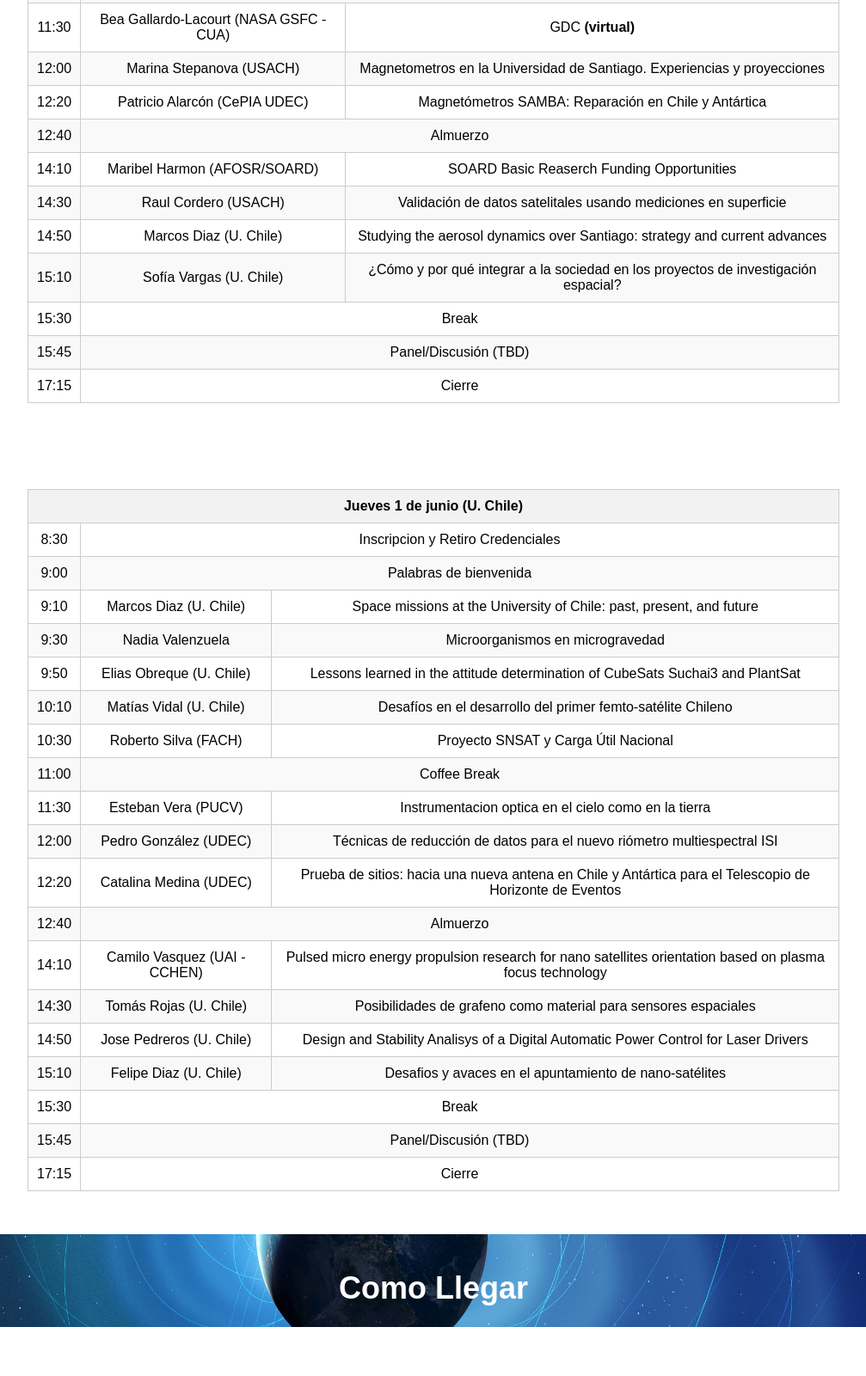
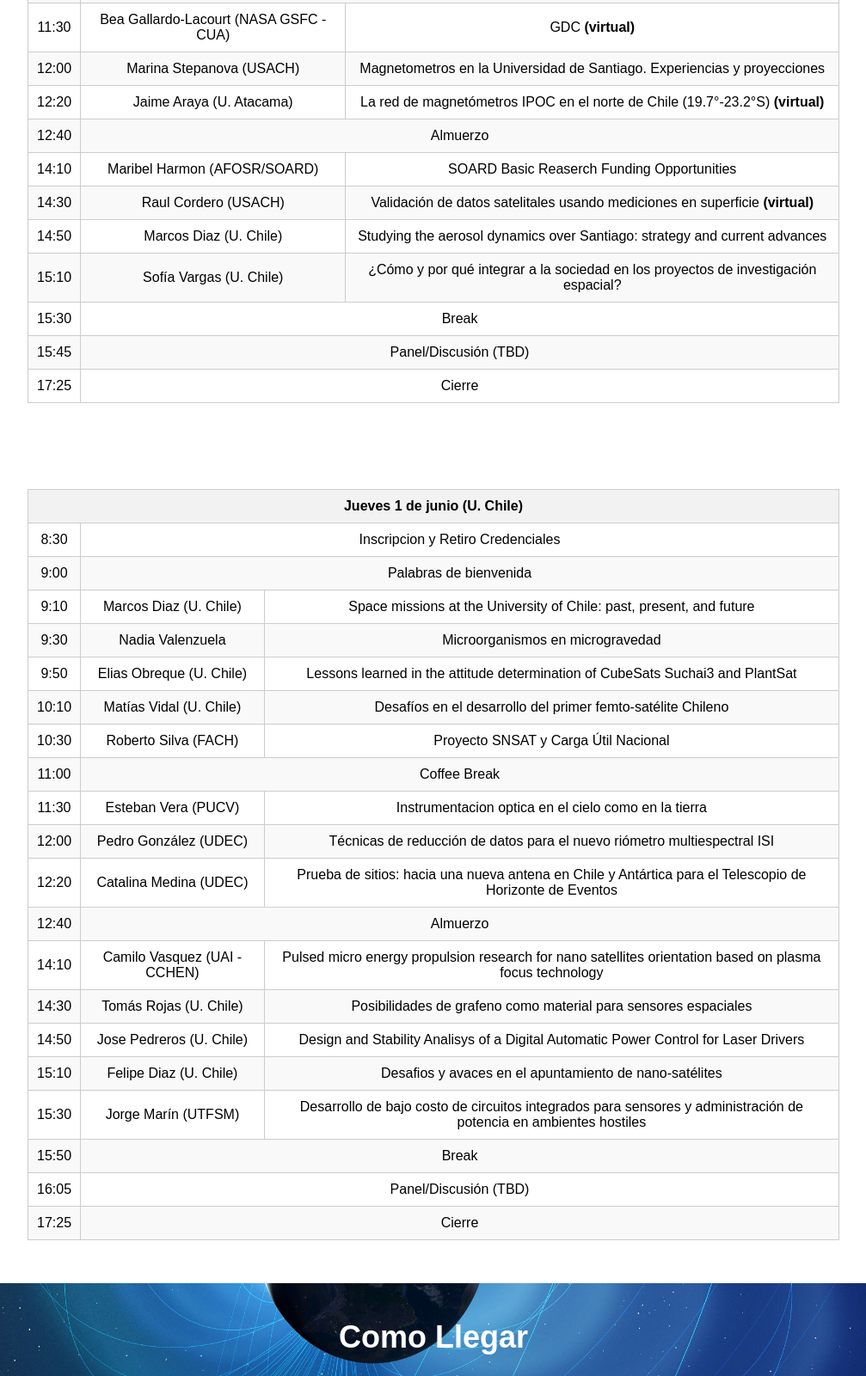
Before and after one commit to instrumentation-chile/instrumentation-chile.github.io, a plain HTML site: page index.html in a window 1280 px wide. Shown: the part 3017-4618 px from the top of the page at 86% size, without its empty margins (136-1143 px from the left). Drawn offline with nearby package versions, Linux system fonts and the light colour scheme.

Commit message:
Add files via upload

```diff
--- a/index.html
+++ b/index.html
@@ -258,9 +258,9 @@
 	<section>
 		<p>
 			<ul>
-				<li><strong>18 de abril:</strong> inscripciones abiertas. Se inicia el periodo para envío de contribuciones</li>
-				<li><strong>22 de mayo:</strong> cierre del periodo de envio de contribuciones <strong>(cerrado)</strong></li>
-				<li><strong>27 de mayo:</strong> cierre del periodo de inscripciones</li>
+				<li><strong>18 de abril:</strong> <s>Se inicia el periodo para envío de contribuciones</s></li>
+				<li><strong>22 de mayo:</strong> <s>cierre del periodo de envio de contribuciones</s></li>
+				<li><strong>27 de mayo:</strong> <s>cierre del periodo de inscripciones</s></li>
 				<li><strong>31 de mayo:</strong> día 1, Universidad de Santiago de Chile</li>
 				<li><strong>1 de junio:</strong> día 2, Universidad de Chile</li>
 				<li><strong>2 de junio:</strong> kick-off anillo SEETRUE. PUCV</li>
@@ -284,8 +284,8 @@
 				  <td>Manuel Bravo (UNACH)</td>
 				  <td>Posibilidad de Servicio de Meteorología Espacial Chileno</td></tr>
 			  <tr><td>9:30</td>
-				  <td>Jaime Araya (U. Atacama)</td>
-				  <td>La red de magnetómetros IPOC en el norte de Chile (19.7°-23.2°S) <strong>(virtual)</strong></td></tr>
+			  	  <td>Patricio Alarcón (CePIA UDEC)</td>
+			  	  <td>Magnetómetros SAMBA: Reparación en Chile y Antártica</td></tr>
 			  <tr><td>9:50</td>
 			  	  <td>Diego Riquelme (FACH)</td>
 				  <td>Estudio del campo magnético de la Tierra usando el magnetómetro de FASat Charlie.</td></tr>
@@ -304,8 +304,8 @@
 			  	  <td>Marina Stepanova (USACH)</td>
 				  <td>Magnetometros en la Universidad de Santiago. Experiencias y proyecciones</td></tr>
 			  <tr><td>12:20</td>
-			  	  <td>Patricio Alarcón (CePIA UDEC)</td>
-			  	  <td>Magnetómetros SAMBA: Reparación en Chile y Antártica</td></tr>
+				  <td>Jaime Araya (U. Atacama)</td>
+				  <td>La red de magnetómetros IPOC en el norte de Chile (19.7°-23.2°S) <strong>(virtual)</strong></td></tr>
 			  <tr><td>12:40</td>
 				  <td colspan="2">Almuerzo</td></tr>
 			  <tr><td>14:10</td>
@@ -313,7 +313,7 @@
 			  	  <td>SOARD Basic Reaserch Funding Opportunities</td></tr>
 			  <tr><td>14:30</td>
 				  <td>Raul Cordero (USACH)</td>
-				  <td>Validación de datos satelitales usando mediciones en superficie</td></tr>
+				  <td>Validación de datos satelitales usando mediciones en superficie <strong>(virtual)</strong></td></tr>
 			  <tr><td>14:50</td>
 			  	  <td>Marcos Diaz (U. Chile)</td>
 				  <td>Studying the aerosol dynamics over Santiago: strategy and current advances</td></tr>
@@ -324,7 +324,7 @@
 				  <td colspan="2">Break</td></tr>
 			  <tr><td>15:45</td>
 				  <td colspan="2">Panel/Discusión (TBD)</td></tr>
-			  <tr><td>17:15</td>
+			  <tr><td>17:25</td>
 				  <td colspan="2">Cierre</td></tr>
 			</tbody>
 		</table>
@@ -380,10 +380,13 @@
 			  	  <td>Felipe Diaz (U. Chile)</td>
 				  <td>Desafios y avaces en el apuntamiento de nano-satélites</td></tr>
 			  <tr><td>15:30</td>
+			  	  <td>Jorge Marín (UTFSM)</td>
+				  <td>Desarrollo de bajo costo de circuitos integrados para sensores y administración de potencia en ambientes hostiles</td></tr>
+			  <tr><td>15:50</td>
 				  <td colspan="2">Break</td></tr>
-			  <tr><td>15:45</td>
+			  <tr><td>16:05</td>
 				  <td colspan="2">Panel/Discusión (TBD)</td></tr>
-			  <tr><td>17:15</td>
+			  <tr><td>17:25</td>
 				  <td colspan="2">Cierre</td></tr>
 		  </tbody>
 		</table>
@@ -444,6 +447,8 @@
 		    <a href="http://www.ciras.cl/" target="_blank"><img src="logo-ciras.png" alt="CIRAS"></a>
 		    <a href="https://www.anid.cl/" target="_blank"><img src="logo-anid.png" alt="ANID Proyecto Anillo"></a>
 		    <a href="https://www.spel.cl/" target="_blank"><img src="logo-spel.png" alt="SPEL"></a>
+  		    <a href="https://fciencia.usach.cl/" target="_blank"><img src="logo-fciencia.png" alt="Facultad de Ciencia"></a>
+
 		</div>
 
 		<h3>Posters</h3>
```
Also changed, not shown: logo-fciencia.png (added).
